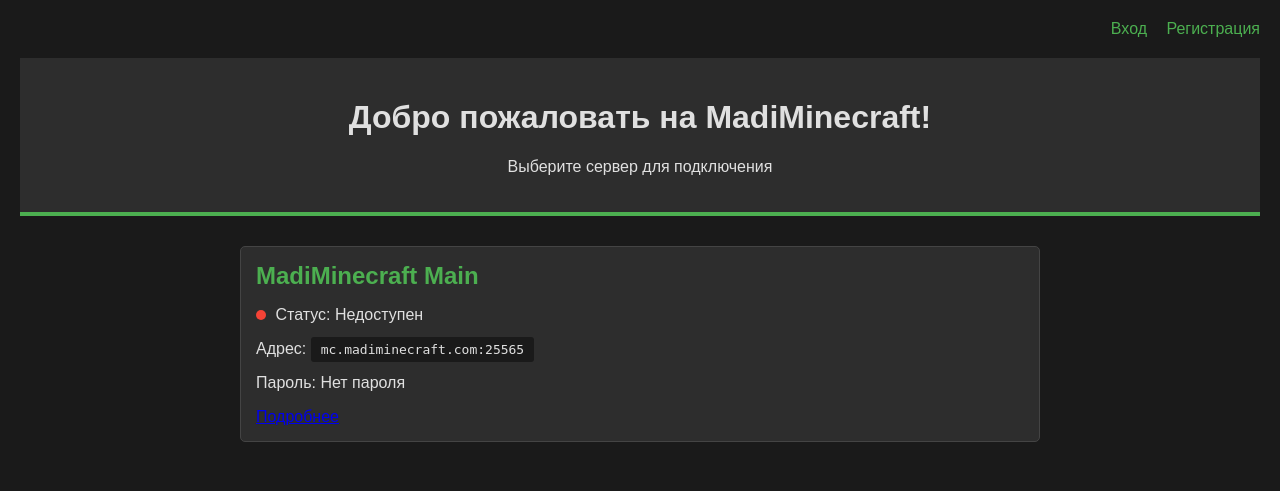
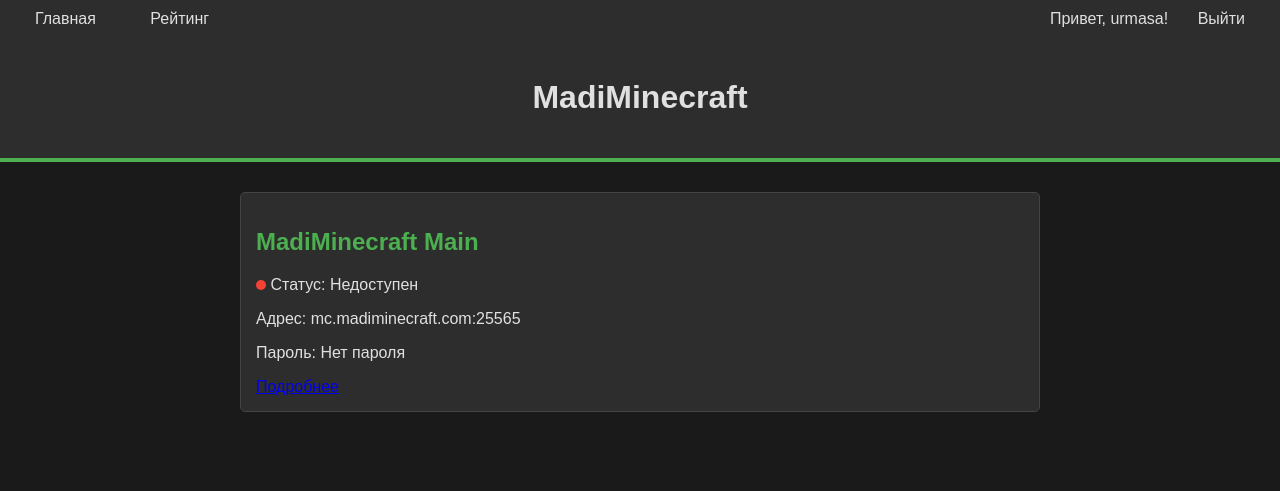
Before and after one commit to urmasa-tar/minecraftServerWithWeb, a Django app: template madiminecraft/backend/servers/templates/servers/home.html in a window 1280 px wide. Shown: the top 491 px of the page. Run offline with Django 5.2, Linux system fonts and the light colour scheme; the template is opened without the code that fills it: values that come from a table or form of the project are taken from there, others are empty; a user stored in the database is signed in; data comes from the database, SQL or seed files in the repository; both versions use the stored data as it was after the commit; parts of the project's set-up code (start-up, migrations or seed data) failed here and were passed over.

Commit message:
registration

```diff
--- a/madiminecraft/backend/madiminecraft/settings.py
+++ b/madiminecraft/backend/madiminecraft/settings.py
@@ -55,10 +55,13 @@ ROOT_URLCONF = 'madiminecraft.urls'
 TEMPLATES = [
     {
         'BACKEND': 'django.template.backends.django.DjangoTemplates',
-        'DIRS': [],
+        'DIRS': [
+            os.path.join(BASE_DIR, 'templates'),  # Вот эта строка важна
+        ],
         'APP_DIRS': True,
         'OPTIONS': {
             'context_processors': [
+                'django.template.context_processors.debug',
                 'django.template.context_processors.request',
                 'django.contrib.auth.context_processors.auth',
                 'django.contrib.messages.context_processors.messages',
--- a/madiminecraft/backend/servers/templates/servers/home.html
+++ b/madiminecraft/backend/servers/templates/servers/home.html
@@ -1,85 +1,8 @@
-<!DOCTYPE html>
-<html lang="en">
-<head>
-    <meta charset="UTF-8">
-    <meta name="viewport" content="width=device-width, initial-scale=1.0">
-    <title>MadiMinecraft - Главная</title>
-    <style>
-        body {
-            font-family: 'Minecraft', Arial, sans-serif;
-            background-color: #1a1a1a;
-            color: #e0e0e0;
-            margin: 0;
-            padding: 20px;
-        }
-        .header {
-            background-color: #2d2d2d;
-            padding: 20px;
-            text-align: center;
-            border-bottom: 4px solid #4CAF50;
-        }
-        .server-list {
-            max-width: 800px;
-            margin: 30px auto;
-        }
-        .server-card {
-            background-color: #2d2d2d;
-            border: 1px solid #444;
-            border-radius: 5px;
-            padding: 15px;
-            margin-bottom: 15px;
-            transition: all 0.3s;
-        }
-        .server-card:hover {
-            transform: translateY(-3px);
-            box-shadow: 0 5px 15px rgba(0,0,0,0.3);
-        }
-        .server-name {
-            color: #4CAF50;
-            font-size: 1.5em;
-            margin: 0 0 10px 0;
-        }
-        .server-address {
-            font-family: monospace;
-            background-color: #1a1a1a;
-            padding: 5px 10px;
-            border-radius: 3px;
-        }
-        .status {
-            display: inline-block;
-            width: 10px;
-            height: 10px;
-            border-radius: 50%;
-            margin-right: 5px;
-        }
-        .online {
-            background-color: #4CAF50;
-        }
-        .offline {
-            background-color: #f44336;
-        }
-        .auth-links {
-            text-align: right;
-            margin-bottom: 20px;
-        }
-        .auth-links a {
-            color: #4CAF50;
-            text-decoration: none;
-            margin-left: 15px;
-        }
-    </style>
-</head>
-<body>
-    <div class="auth-links">
-        <a href="/accounts/login/">Вход</a>
-        <a href="/accounts/register/">Регистрация</a>
-    </div>
+{% extends 'base.html' %}
 
-    <div class="header">
-        <h1>Добро пожаловать на MadiMinecraft!</h1>
-        <p>Выберите сервер для подключения</p>
-    </div>
+{% block title %}Главная{% endblock %}
 
+{% block content %}
 <div class="server-list">
     {% for server in servers %}
     <div class="server-card">
@@ -98,5 +21,30 @@
     </div>
     {% endfor %}
 </div>
-</body>
-</html>
+
+<style>
+    .server-list {
+        max-width: 800px;
+        margin: 30px auto;
+    }
+    .server-card {
+        background-color: #2d2d2d;
+        border: 1px solid #444;
+        border-radius: 5px;
+        padding: 15px;
+        margin-bottom: 15px;
+    }
+    .server-name {
+        color: #4CAF50;
+        font-size: 1.5em;
+    }
+    .status {
+        display: inline-block;
+        width: 10px;
+        height: 10px;
+        border-radius: 50%;
+    }
+    .online { background-color: #4CAF50; }
+    .offline { background-color: #f44336; }
+</style>
+{% endblock %}
--- /dev/null
+++ b/madiminecraft/backend/servers/urls.py
@@ -0,0 +1,6 @@
+from django.urls import path
+from . import views
+
+urlpatterns = [
+    path('', views.home, name='home'),
+]
--- /dev/null
+++ b/madiminecraft/backend/templates/base.html
@@ -0,0 +1,76 @@
+<!DOCTYPE html>
+<html lang="en">
+<head>
+    <meta charset="UTF-8">
+    <meta name="viewport" content="width=device-width, initial-scale=1.0">
+    <title>MadiMinecraft - {% block title %}{% endblock %}</title>
+    <style>
+        :root {
+            --mc-green: #4CAF50;
+            --mc-dark: #2d2d2d;
+            --mc-darker: #1a1a1a;
+            --mc-text: #e0e0e0;
+        }
+        body {
+            font-family: 'Minecraft', Arial, sans-serif;
+            background-color: var(--mc-darker);
+            color: var(--mc-text);
+            margin: 0;
+            padding: 0;
+        }
+        .header {
+            background-color: var(--mc-dark);
+            padding: 20px;
+            text-align: center;
+            border-bottom: 4px solid var(--mc-green);
+        }
+        .nav {
+            background-color: var(--mc-dark);
+            padding: 10px;
+            display: flex;
+            justify-content: space-between;
+        }
+        .nav a {
+            color: var(--mc-text);
+            text-decoration: none;
+            margin: 0 15px;
+            padding: 5px 10px;
+        }
+        .nav a:hover {
+            color: var(--mc-green);
+        }
+        .content {
+            max-width: 1200px;
+            margin: 20px auto;
+            padding: 0 20px;
+        }
+    </style>
+</head>
+<body>
+    <div class="nav">
+        <div>
+            <a href="{% url 'home' %}">Главная</a>
+            <a href="{% url 'ratings' %}">Рейтинг</a>
+        </div>
+        <div>
+            {% if user.is_authenticated %}
+                <span>Привет, {{ user.username }}!</span>
+                <a href="{% url 'logout' %}">Выйти</a>
+            {% else %}
+                <a href="{% url 'login' %}">Вход</a>
+                <a href="{% url 'register' %}">Регистрация</a>
+            {% endif %}
+        </div>
+    </div>
+
+    <div class="header">
+        <h1>MadiMinecraft</h1>
+    </div>
+
+    <div class="content">
+        {% block content %}
+        <!-- Сюда будет подставляться контент из дочерних шаблонов -->
+        {% endblock %}
+    </div>
+</body>
+</html>
```
Also changed, not shown: madiminecraft/backend/ratings/template/ratings/ratings.html (+1 -7 lines), madiminecraft/backend/ratings/views.py (+6 -1 lines), madiminecraft/backend/servers/views.py (+0 -9 lines), madiminecraft/backend/db.sqlite3. Lines whose indentation alone changed are shown as unchanged.
